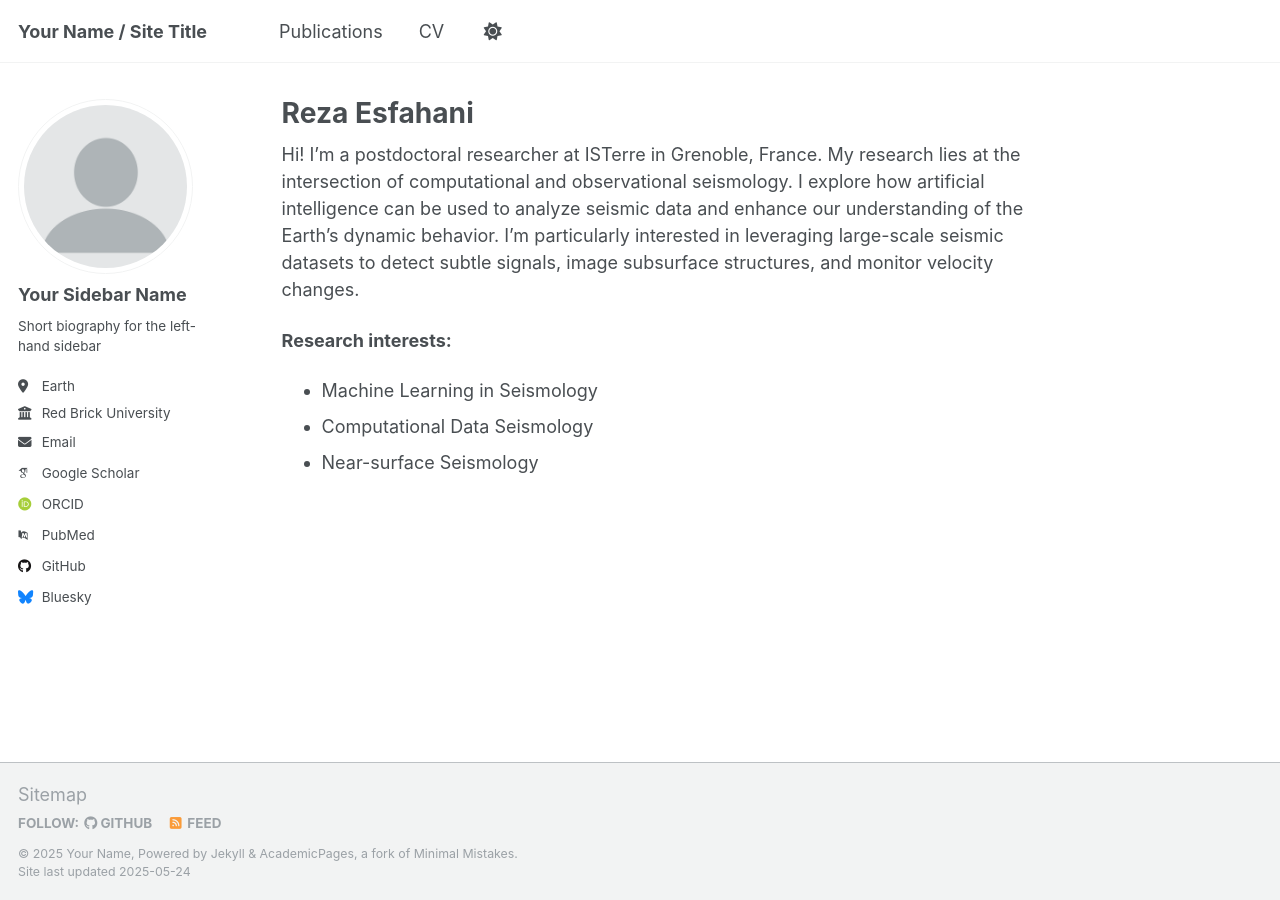
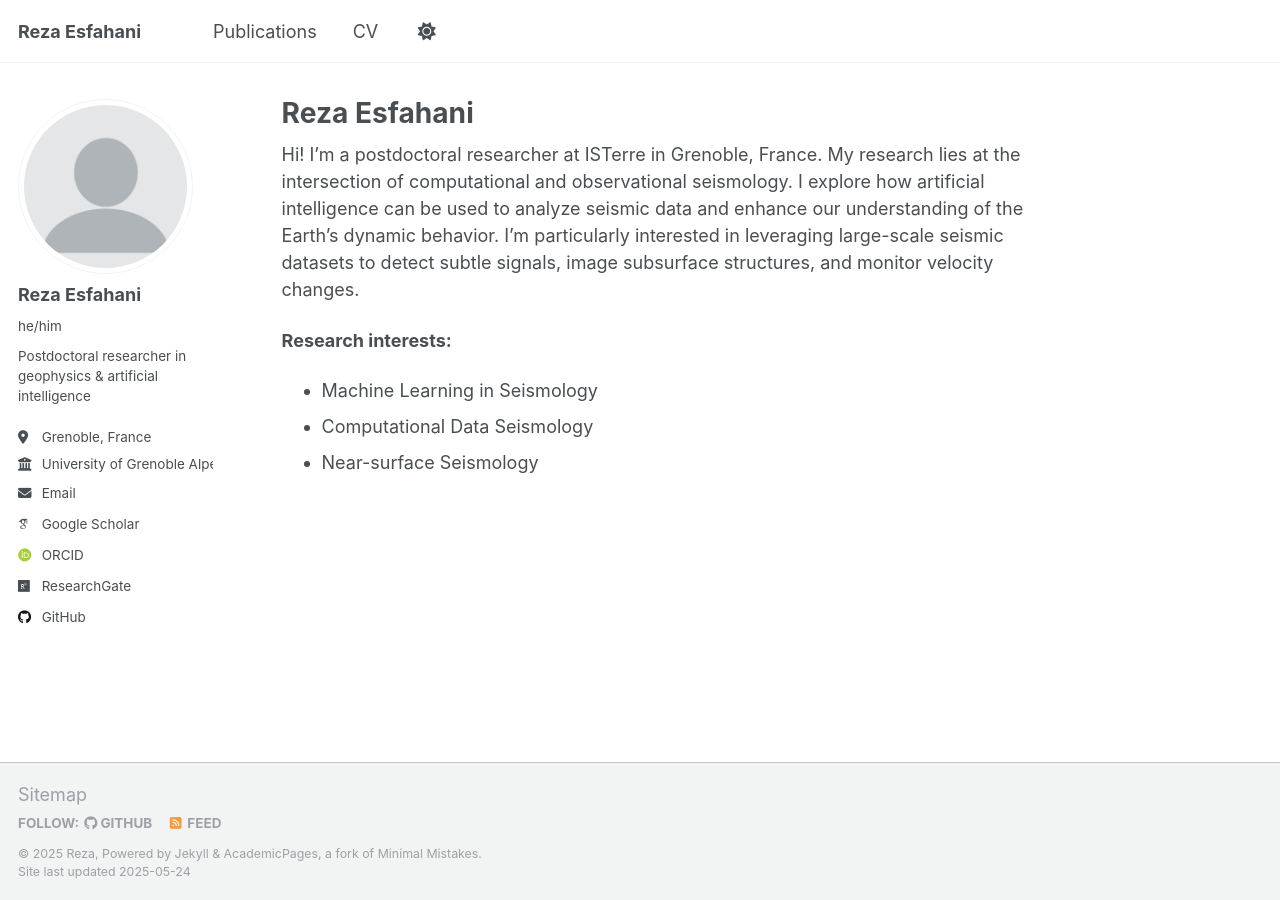
Before and after one commit to resfahani/resfahani.github.io, a Jekyll site: the page built from _pages/about.md, in a window 1280 px wide. Built offline with Jekyll 4.4.1, drawn with Linux system fonts in a browser that asks for light colours; some web fonts are replaced.

Commit message:
Update _config.yml
test

```diff
--- a/_config.yml
+++ b/_config.yml
@@ -9,13 +9,13 @@
 # Basic Site Settings
 locale                   : "en-US"
 site_theme               : "default"
-title                    : "Your Name / Site Title"
+title                    : "Reza Esfahani"
 title_separator          : "-"
-name                     : &name "Your Name"
-description              : &description "personal description"
-url                      : https://academicpages.github.io # the base hostname & protocol for your site e.g. "https://[your GitHub username].github.io" or if you already have some other page hosted on Github then use "https://[your GitHub username].github.io/[Your Repo Name]"
+name                     : &name "Reza"
+description              : &description " Postdoctoral researcher in geophysics & artificial intelligence"
+url                      : https://resfahani.github.io # the base hostname & protocol for your site e.g. "https://[your GitHub username].github.io"
 baseurl                  : "" # the subpath of your site, e.g. "/blog"
-repository               : "academicpages/academicpages.github.io"
+repository               : "resfahani/resfahani.github.io"
 
 # Site Author - The following control what appear as part of the author content on the side bar.
 #               If a field is blank the icon and link will not appear, otherwise it will be shown.
@@ -23,35 +23,33 @@ repository               : "academicpages/academicpages.github.io"
 author:
   # Biographic information
   avatar           : "profile.png"
-  name             : "Your Sidebar Name"
-  pronouns         : # example: "she/her"
-  bio              : "Short biography for the left-hand sidebar"
-  location         : "Earth"
-  employer         : "Red Brick University"
+  name             : "Reza Esfahani"
+  pronouns         : "he/him" #"she/her", "they/them"
+  bio              : "Postdoctoral researcher in geophysics & artificial intelligence"
+  location         : "Grenoble, France"
+  employer         : "University of Grenoble Alpes"
   uri              : # URL
-  email            : "none@example.org"
+  email            : "dokhtdor@univ-grenoble-alpes.fr"
 
   # Academic websites
-  academia         : # URL
   arxiv            : # URL - Update with the correct link to your profile
-  googlescholar    : "https://scholar.google.com/citations?user=PS_CX0AAAAAJ"
-  impactstory      : # URL
-  orcid            : "http://orcid.org/yourorcidurl"
-  semantic         : # URL
-  pubmed           : "https://www.ncbi.nlm.nih.gov/pubmed/?term=john+snow"
-  researchgate     : # URL
-  scopus           : # URL
+  googlescholar    : "https://scholar.google.com/citations?user=UXNmdGsAAAAJ&hl=en"
+  orcid            : "https://orcid.org/my-orcid?orcid=0000-0003-3373-9859"
+  # pubmed           : "https://www.ncbi.nlm.nih.gov/pubmed/?term=john+snow"
+  researchgate     : "https://www.researchgate.net/profile/Reza-D-D-Esfahani?ev=hdr_xprf"
+
+
+  github           : "resfahani"
 
   # Repositories and software development
   bitbucket        : # Username - Update with your username on the site
   codepen          : # Username
   dribbble         : # Username
-  github           : "academicpages"
   kaggle           : # Username
   stackoverflow    : # User number or user number and name (i.e., use "1" or "1/jeff-atwood")
 
   # Social media
-  bluesky          : "bsky.app" # Replace this with you Bluesky username
+  # bluesky          : "bsky.app" # Replace this with you Bluesky username
   facebook         : # Username
   flickr           : # Username
   foursquare       : # Username
```
